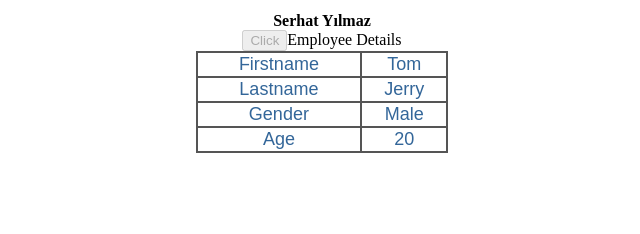
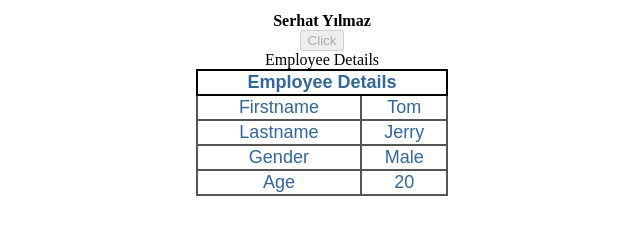
Before and after one commit to serhatyl/Angular2NestedComponent, an Angular app: page / in a window 1280 px wide. Shown: the part 380-614 px from the top of the page, without its empty margins (318-958 px from the left). Built offline with nearby package versions, Linux system fonts and the light colour scheme.

Commit message:
Attribute Binding

```diff
--- a/src/app/app.component.html
+++ b/src/app/app.component.html
@@ -5,7 +5,7 @@
     {{'Page Header = '+pageHeader}}!
   </h1>
   <b>{{getFullName()}}</b><br>
-  <button [disabled]='btnIsDisabled'>Click</button><!--Property binding-->
+  <button [disabled]='btnIsDisabled'>Click</button><br><!--Property binding-->
   <!--
     **Teoride interpolation ile aynı işe yarar ancak bir elemente değer atayacaksak property binding kullanmalıyız
     **Property bindingde propertyi square brackets içine almamız gerekir aksi takdirde property olarak algılamaz
--- a/src/app/employee/employee.component.css
+++ b/src/app/employee/employee.component.css
@@ -0,0 +1,3 @@
+th{
+    border:2px solid #000;
+}
--- a/src/app/employee/employee.component.html
+++ b/src/app/employee/employee.component.html
@@ -1,5 +1,10 @@
 <table>
-
+    <thead>
+        <tr>
+            <th attr.colspan="{{columnSpan}}">Employee Details</th>
+        </tr>
+    </thead>
+    <tbody>
         <tr>
             <td>Firstname</td>
             <td>{{firstname}}</td>
@@ -19,5 +24,5 @@
             <td>Age</td>
             <td>{{age}}</td>
         </tr>
-
+    </tbody>
 </table>
--- a/src/app/employee/employee.component.ts
+++ b/src/app/employee/employee.component.ts
@@ -6,6 +6,7 @@ import { Component} from '@angular/core';
   styleUrls: ['./employee.component.css']
 })
 export class EmployeeComponent {
+  columnSpan = 2;
   firstname = 'Tom';
   lastname = 'Jerry';
   gender = 'Male';
```
Lines whose indentation alone changed are shown as unchanged.
